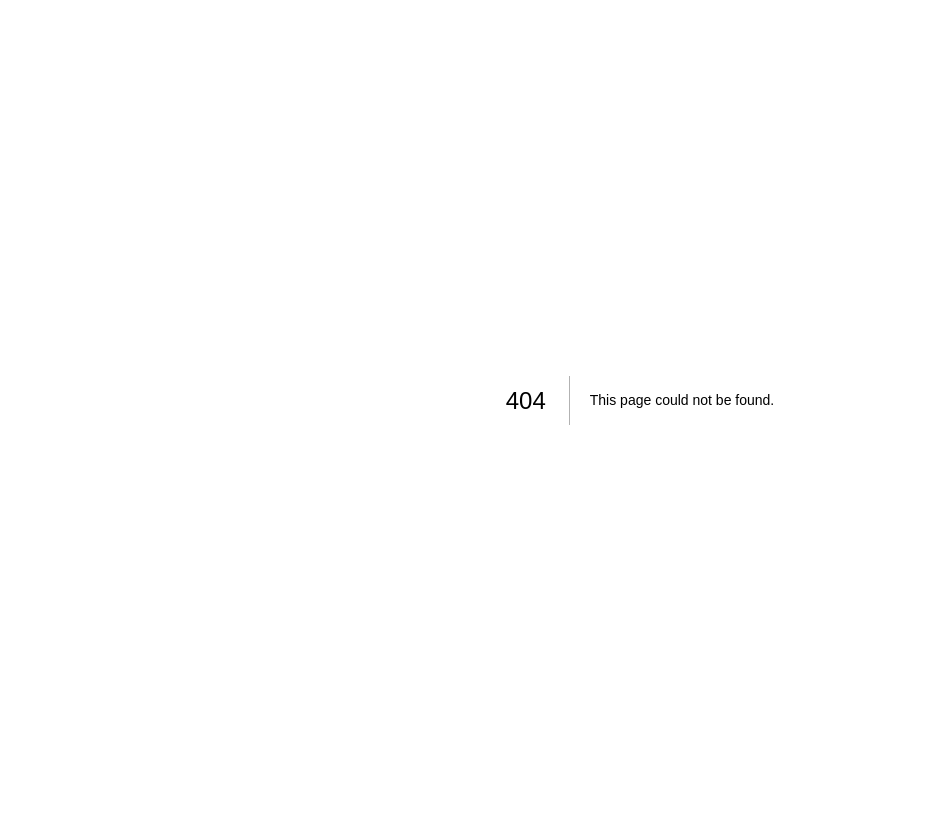
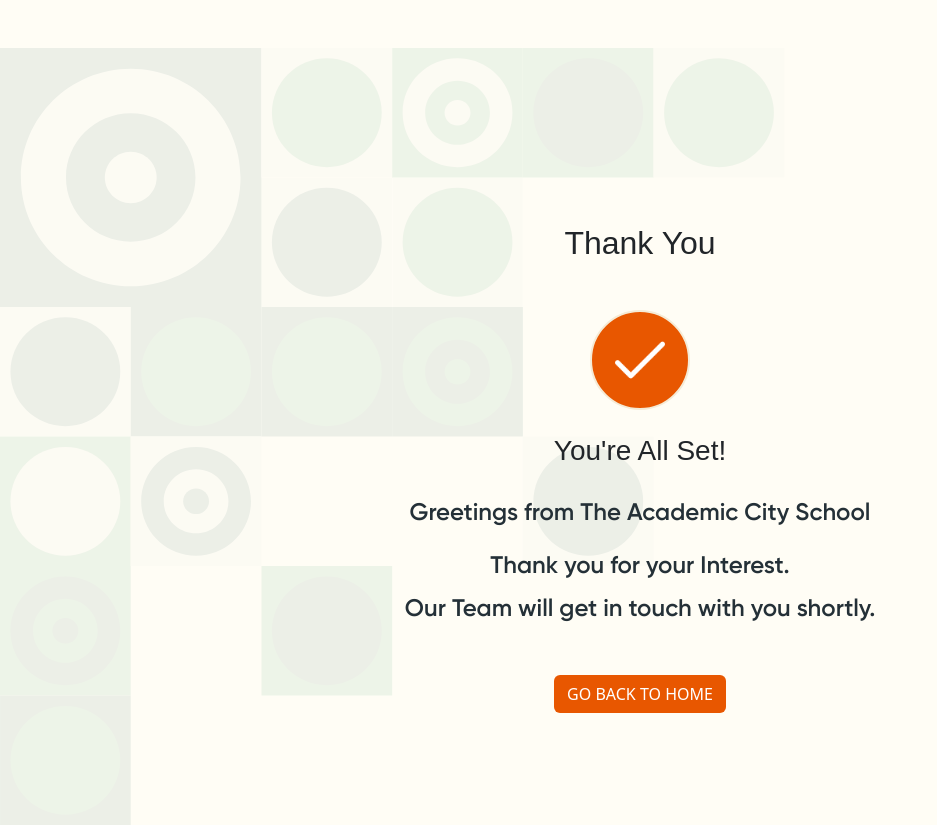
Before and after one commit to ashmit-cpu/edify, a Next.js app: page /thank-you in a window 1280 px wide. Before the commit this address had no page. Shown: the whole page, without its empty margins (0-937 px from the left). Before the commit the page ends 800 px from the top, so only its background shows below. Built offline with nearby package versions, Linux system fonts and the light colour scheme.

Commit message:
form backend integration almost done

```diff
--- a/package.json
+++ b/package.json
@@ -10,10 +10,12 @@
   },
   "dependencies": {
     "@fortawesome/fontawesome-free": "^6.7.2",
+    "@reduxjs/toolkit": "^2.5.0",
     "axios": "^1.7.9",
     "formik": "^2.4.6",
     "framer-motion": "^11.18.0",
     "next": "15.1.4",
+    "qs": "^6.14.0",
     "react": "^19.0.0",
     "react-bootstrap": "^2.10.7",
     "react-bootstrap-submenu": "^3.0.4",
--- a/src/components/Form/ContactForm.js
+++ b/src/components/Form/ContactForm.js
@@ -154,46 +154,46 @@
     });
   }, []);
 
-  const sendFormAbandonmentData = async (values) => {
-    if (!values?.mobile) return; // Ensure mobile is available before sending data
+  // const sendFormAbandonmentData = async (values) => {
+  //   if (!values?.mobile) return; // Ensure mobile is available before sending data
 
-    let finalValues = {
-      ...values,
-      source: src ? src : "",
-      utm_source: urlParams.utm_source,
-      utm_medium: urlParams.utm_medium,
-      utm_campaign: urlParams.utm_campaign,
-      utm_term: urlParams.utm_term,
-      utm_placement: urlParams.utm_placement || "",
-      utm_content: urlParams.utm_content,
-      utm_device: urlParams.utm_device,
-      Lead_Source_Category: urlParams.Lead_Source_Category || "", // Dynamically added
-      Lead_Source: urlParams.Lead_Source || "", // Dynamically added
-      Lead_Super_Sub_Source: urlParams.Lead_Super_Sub_Source || "", // Dynamically added
-      Lead_Sub_Source: urlParams.Lead_Sub_Source || "",
-      ageGroup: urlParams.A,
-      genderGroup: urlParams.G,
-      houseHoldIncomeGroup: urlParams.HI,
-      current_url: currentUrl, // Add the current URL here
-    };
+  //   let finalValues = {
+  //     ...values,
+  //     source: src ? src : "",
+  //     utm_source: urlParams.utm_source,
+  //     utm_medium: urlParams.utm_medium,
+  //     utm_campaign: urlParams.utm_campaign,
+  //     utm_term: urlParams.utm_term,
+  //     utm_placement: urlParams.utm_placement || "",
+  //     utm_content: urlParams.utm_content,
+  //     utm_device: urlParams.utm_device,
+  //     Lead_Source_Category: urlParams.Lead_Source_Category || "", // Dynamically added
+  //     Lead_Source: urlParams.Lead_Source || "", // Dynamically added
+  //     Lead_Super_Sub_Source: urlParams.Lead_Super_Sub_Source || "", // Dynamically added
+  //     Lead_Sub_Source: urlParams.Lead_Sub_Source || "",
+  //     ageGroup: urlParams.A,
+  //     genderGroup: urlParams.G,
+  //     houseHoldIncomeGroup: urlParams.HI,
+  //     current_url: currentUrl, // Add the current URL here
+  //   };
 
-    console.log("Final Values to Send:", finalValues);
-    const config = {
-      method: "post",
-      url: "/api/googlesheetapi",
-      headers: {
-        "Content-Type": "application/json",
-      },
-      data: JSON.stringify(finalValues),
-    };
+  //   console.log("Final Values to Send:", finalValues);
+  //   const config = {
+  //     method: "post",
+  //     url: "/api/googlesheetapi",
+  //     headers: {
+  //       "Content-Type": "application/json",
+  //     },
+  //     data: JSON.stringify(finalValues),
+  //   };
 
-    try {
-      const response = await axios(config);
-      console.log("Google Sheet response:", response.data);
-    } catch (error) {
-      console.error("Error submitting to Google Sheet:", error);
-    }
-  };
+  //   try {
+  //     const response = await axios(config);
+  //     console.log("Google Sheet response:", response.data);
+  //   } catch (error) {
+  //     console.error("Error submitting to Google Sheet:", error);
+  //   }
+  // };
 
   const handleClick = (sourceValue) => {
     setSource(sourceValue);
@@ -425,9 +425,7 @@
                     // onBlur={formik.handleBlur}
                     onBlur={(e) => {
                       formik.handleBlur(e); // Correctly trigger Formik's handleBlur
-                      if (formik.values.mobile) {
-                        sendFormAbandonmentData(formik.values); // Send data to Zoho if mobile is filled
-                      }
+
                     }}
                     maxLength={
                       phoneNumber &&
--- a/src/components/Form/EnquireForm.js
+++ b/src/components/Form/EnquireForm.js
@@ -179,46 +179,46 @@
 
   }, []);
 
-  const sendFormAbandonmentData = async (values) => {
-    if (!values?.mobile) return; // Ensure mobile is available before sending data
+  // const sendFormAbandonmentData = async (values) => {
+  //   if (!values?.mobile) return; // Ensure mobile is available before sending data
 
-    let finalValues = {
-      ...values,
-      source: src ? src : "",
-      utm_source: urlParams.utm_source,
-      utm_medium: urlParams.utm_medium,
-      utm_campaign: urlParams.utm_campaign,
-      utm_term: urlParams.utm_term,
-      utm_placement: urlParams.utm_placement || "",
-      utm_content: urlParams.utm_content,
-      utm_device: urlParams.utm_device,
-      Lead_Source_Category: urlParams.Lead_Source_Category || "", // Dynamically added
-      Lead_Source: urlParams.Lead_Source || "", // Dynamically added
-      Lead_Super_Sub_Source: urlParams.Lead_Super_Sub_Source || "", // Dynamically added
-      Lead_Sub_Source: urlParams.Lead_Sub_Source || "",
-      ageGroup: urlParams.A,
-      genderGroup: urlParams.G,
-      houseHoldIncomeGroup: urlParams.HI,
-      current_url: currentUrl, // Add the current URL here
-    };
+  //   let finalValues = {
+  //     ...values,
+  //     source: src ? src : "",
+  //     utm_source: urlParams.utm_source,
+  //     utm_medium: urlParams.utm_medium,
+  //     utm_campaign: urlParams.utm_campaign,
+  //     utm_term: urlParams.utm_term,
+  //     utm_placement: urlParams.utm_placement || "",
+  //     utm_content: urlParams.utm_content,
+  //     utm_device: urlParams.utm_device,
+  //     Lead_Source_Category: urlParams.Lead_Source_Category || "", // Dynamically added
+  //     Lead_Source: urlParams.Lead_Source || "", // Dynamically added
+  //     Lead_Super_Sub_Source: urlParams.Lead_Super_Sub_Source || "", // Dynamically added
+  //     Lead_Sub_Source: urlParams.Lead_Sub_Source || "",
+  //     ageGroup: urlParams.A,
+  //     genderGroup: urlParams.G,
+  //     houseHoldIncomeGroup: urlParams.HI,
+  //     current_url: currentUrl, // Add the current URL here
+  //   };
 
-    console.log("Final Values to Send, test:", finalValues);
-    const config = {
-      method: "post",
-      url: "/api/googlesheetapi",
-      headers: {
-        "Content-Type": "application/json",
-      },
-      data: JSON.stringify(finalValues),
-    };
+  //   console.log("Final Values to Send, test:", finalValues);
+  //   const config = {
+  //     method: "post",
+  //     url: "/api/googlesheetapi",
+  //     headers: {
+  //       "Content-Type": "application/json",
+  //     },
+  //     data: JSON.stringify(finalValues),
+  //   };
 
-    try {
-      const response = await axios(config);
-      console.log("form abandonment:", response.data);
-    } catch (error) {
-      console.error("Error submitting to Zoho CRM:", error);
-    }
-  };
+  //   try {
+  //     const response = await axios(config);
+  //     console.log("form abandonment:", response.data);
+  //   } catch (error) {
+  //     console.error("Error submitting to Zoho CRM:", error);
+  //   }
+  // };
 
   return (
     <>
@@ -462,9 +462,7 @@
                       }}
                       onBlur={(e) => {
                         formik.handleBlur(e); // Correctly trigger Formik's handleBlur
-                        if (formik.values.mobile) {
-                          sendFormAbandonmentData(formik.values); // Send data to Zoho if mobile is filled
-                        }
+
                       }}
                       maxLength={
                         phoneNumber &&
--- a/src/pages/_document.tsx
+++ b/src/pages/_document.tsx
@@ -1,6 +1,5 @@
 import { Html, Head, Main, NextScript } from "next/document";
 import Providers from "../redux/providers";
-
 
 export default function Document() {
   return (
@@ -19,7 +18,9 @@
         referrer-policy="no-referrer"
       />
       <body className="antialiased">
+        <Providers>
           <Main />
+        </Providers>
           <NextScript />
       </body>
     </Html>
--- /dev/null
+++ b/src/pages/thank-you.js
@@ -0,0 +1,63 @@
+import React from 'react'
+import Head from 'next/head'
+import Image from 'next/image'
+import Link from 'next/link'
+import { useRouter } from 'next/router'
+import { useEffect , useState} from "react";
+// import TagManager from "react-gtm-module";
+
+
+function Thankyou() {
+    const router = useRouter();
+
+    useEffect(() => {
+        // TagManager.initialize({ gtmId: "GTM-579PCB3X" });
+      }, []);
+
+    return (
+        <>
+            <Head>
+                <title>Thank You | The Academic City Boarding School</title>
+            </Head>
+            <section className="global_section comingsoon-sec" id="">
+                <div className="container">
+                    <div className="title-wrap text-center">
+                        <h2 className="mb-4 text-center">
+                            Thank You
+                        </h2>
+                    </div>
+                    <div className="mt-5 thank-wrap text-center">
+                        <div className="check-sign">
+                            <Image
+                                src="/images/tick2.png"
+                                alt="check sign"
+                                width={50}
+                                height={50}
+                            />
+                        </div>
+                        <div className="thank-content text-center mt-4">
+                            <h3 className="">
+                                <span className="text-dark">You&apos;re</span> All Set!
+                            </h3>
+                            <p className="mt-4 grade-title text-center">
+                                Greetings from The Academic City School
+                            </p>
+                            <p className="text-center grade-title">
+                                Thank you for your Interest.
+                                <br />
+                                Our Team will get in touch with you shortly.
+                            </p>
+                            <div className="btn-wrap text-center">
+                                <button onClick={() => window.location.href = "https://theacademiccity.com/"} className="btn primary-btn mt-4 text-uppercase">
+                                    Go back to home
+                                </button>
+                            </div>
+                        </div>
+                    </div>
+                </div>
+            </section>
+        </>
+    )
+}
+
+export default Thankyou
--- a/src/redux/store.js
+++ b/src/redux/store.js
@@ -13,7 +13,7 @@
         newsandmedia: newsandmediareducer,
         events: eventreducer,
         blogs: blogreducer,
-        seo:seoreducer,
-        testimonial:testimonialreducer
+        seo: seoreducer,
+        testimonial: testimonialreducer,
     },
-})
+});
```
Also changed, not shown: 1 other file (tests, documents, lock files or other folders). Lines whose indentation alone changed are shown as unchanged.
